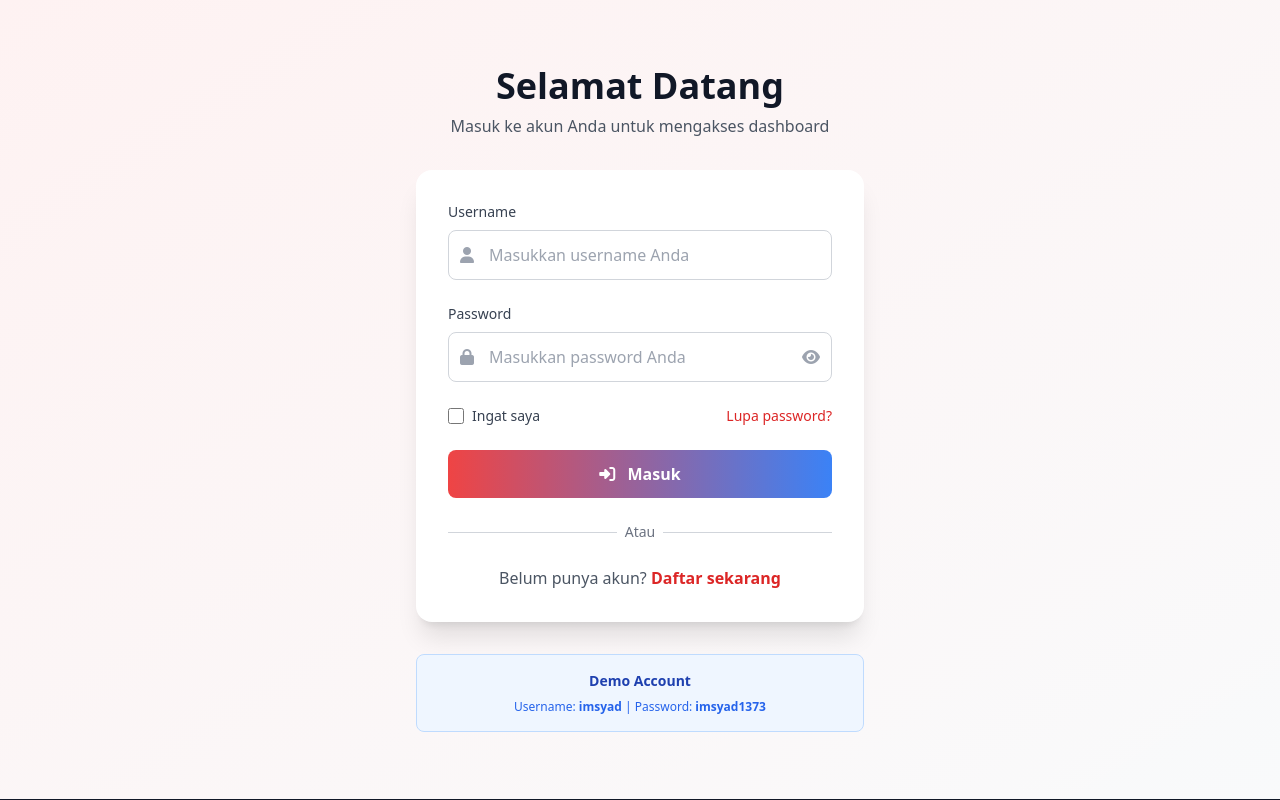
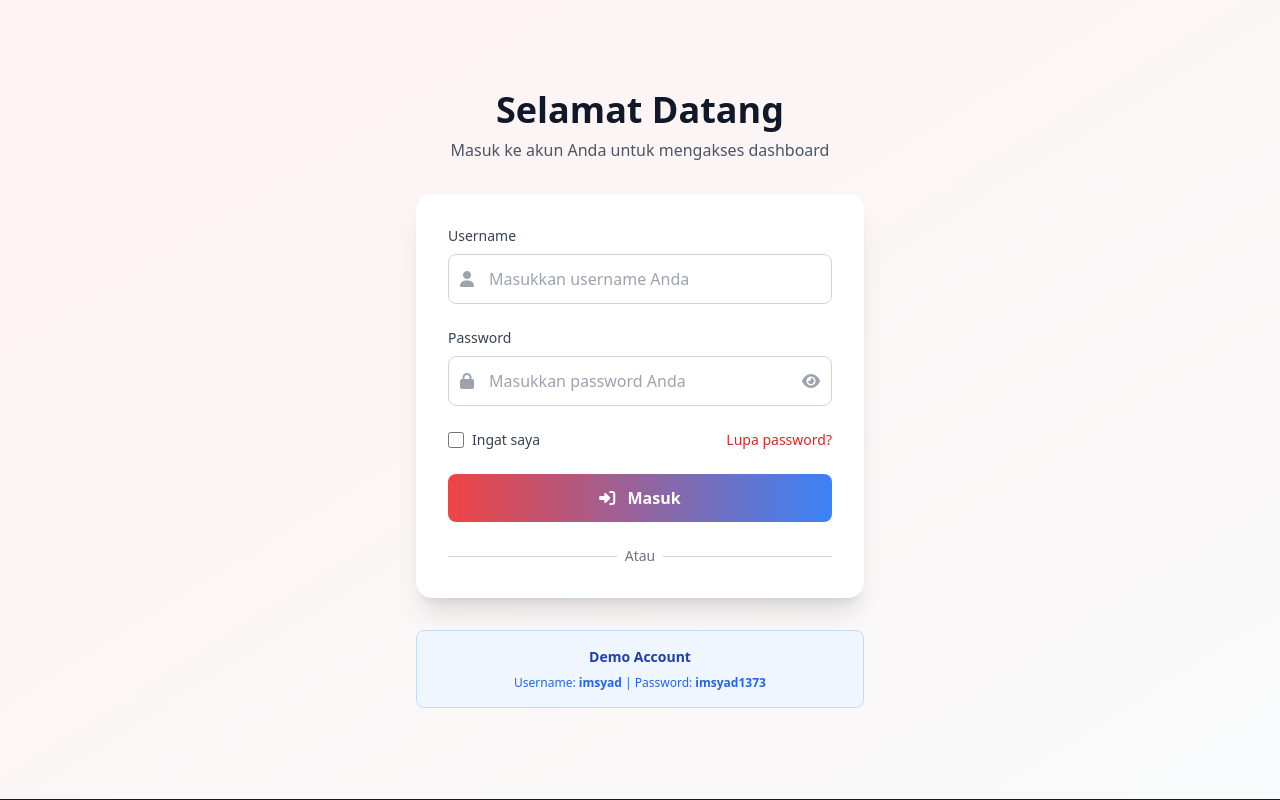
Before and after one commit to irsyad-MD/jualan, a Flask app: page /auth/login in a window 1280 px wide. Shown: the part 65-865 px from the top of the page. Run offline with Flask 3, Linux system fonts and the light colour scheme; some libraries are stand-ins or nearby versions.

Commit message:
Update login.html

```diff
--- a/src/templates/auth/login.html
+++ b/src/templates/auth/login.html
@@ -94,16 +94,6 @@
                     </div>
                 </div>
             </div>
-
-            <!-- Register Link -->
-            <div class="mt-6 text-center">
-                <p class="text-gray-600">
-                    Belum punya akun?
-                    <a href="{{ url_for('auth.register') }}" class="text-primary-600 hover:text-primary-500 font-semibold transition-colors">
-                        Daftar sekarang
-                    </a>
-                </p>
-            </div>
         </div>
 
         <!-- Demo Account Info -->
```
